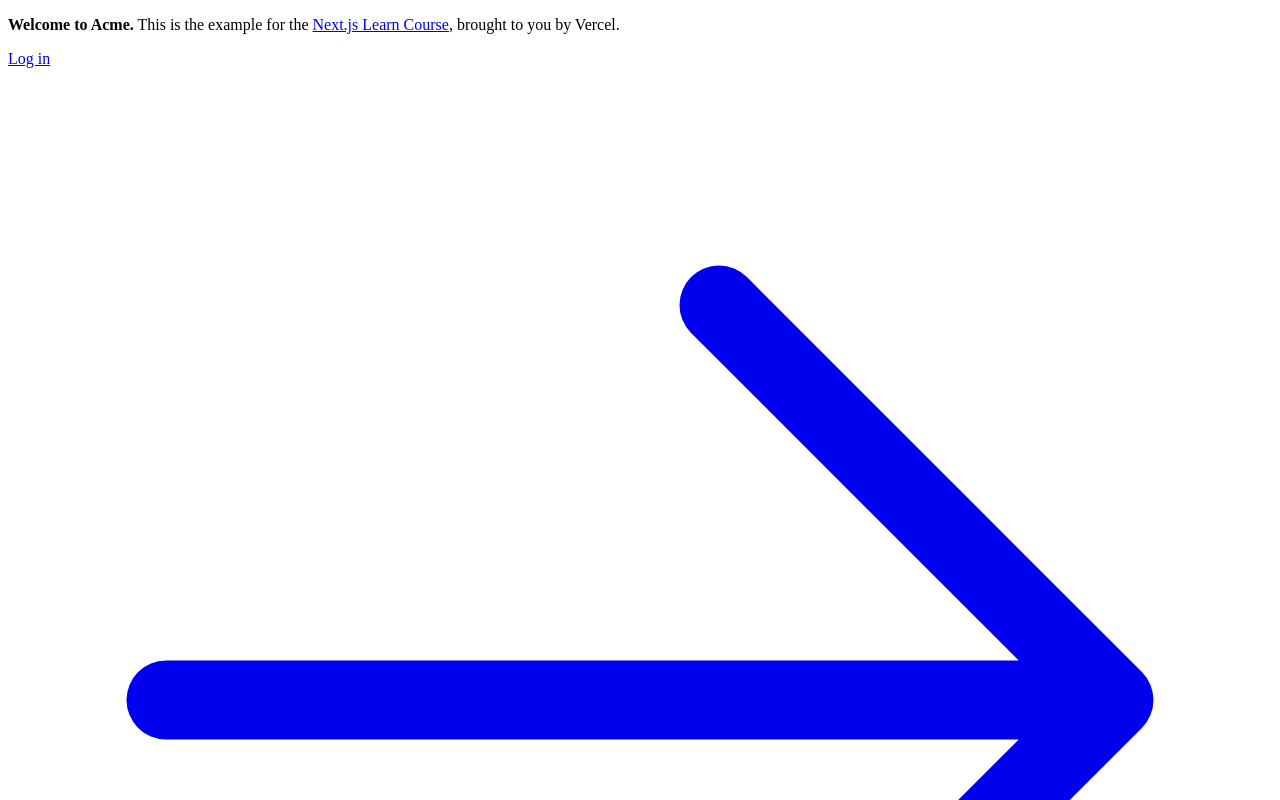
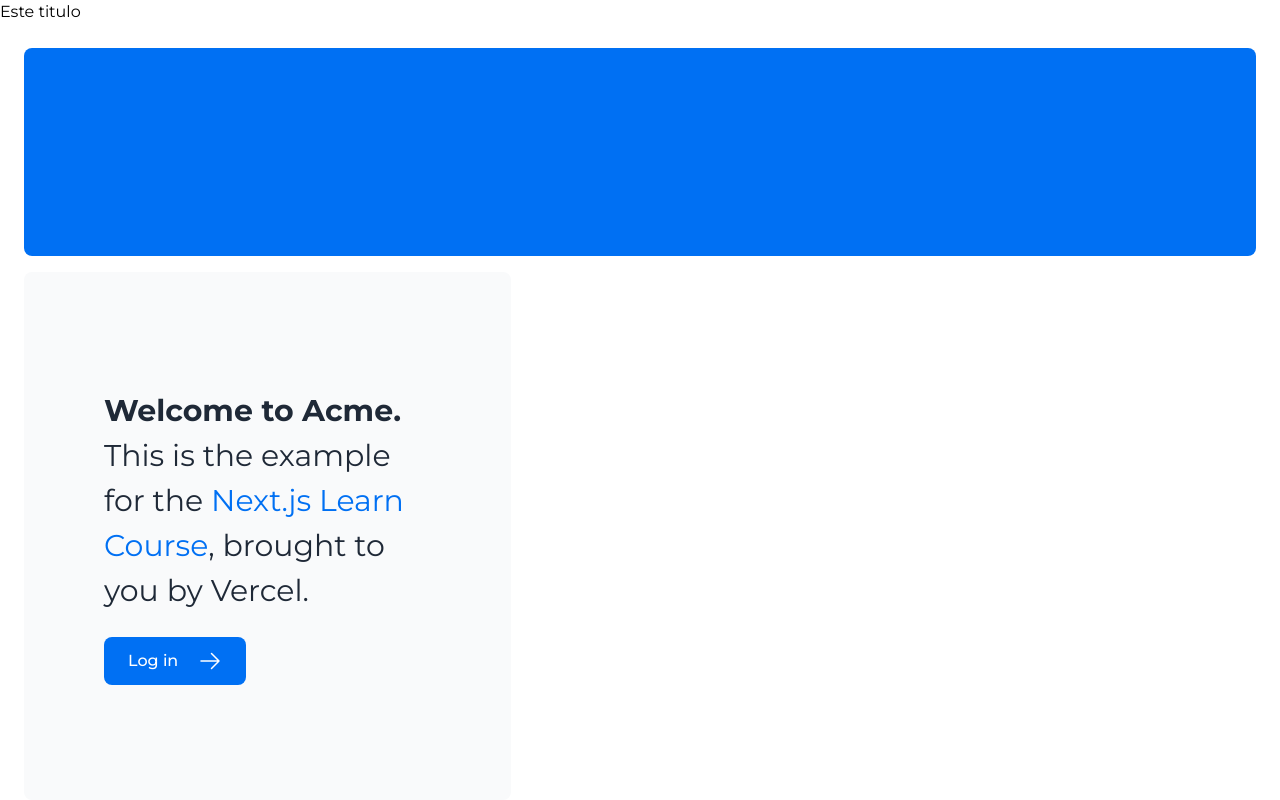
Before and after one commit to krlosw9/aprendiendo-nextjs, a Next.js app in the folder nextjs-dashboard/: page / in a window 1280 px wide. Shown: the top 800 px of the page. Built offline with nearby package versions, Linux system fonts and the light colour scheme.

Commit message:
Utilizando fuentes de google fonts optimizadas por next

```diff
--- a/nextjs-dashboard/app/layout.tsx
+++ b/nextjs-dashboard/app/layout.tsx
@@ -1,11 +1,17 @@
+import { montserrat } from './ui/fonts';
+import './ui/global.css'
+
 export default function RootLayout({
   children,
 }: {
   children: React.ReactNode;
 }) {
   return (
-    <html lang="en">
-      <body>{children}</body>
+    <html lang="es">
+      <body className={`${montserrat.className} antialiased`}>
+        <h1>Este titulo</h1>
+        {children}
+      </body>
     </html>
   );
 }
--- /dev/null
+++ b/nextjs-dashboard/app/ui/fonts.ts
@@ -0,0 +1,3 @@
+import { Montserrat } from 'next/font/google';
+
+export const montserrat = Montserrat({subsets: ['latin']});
```
